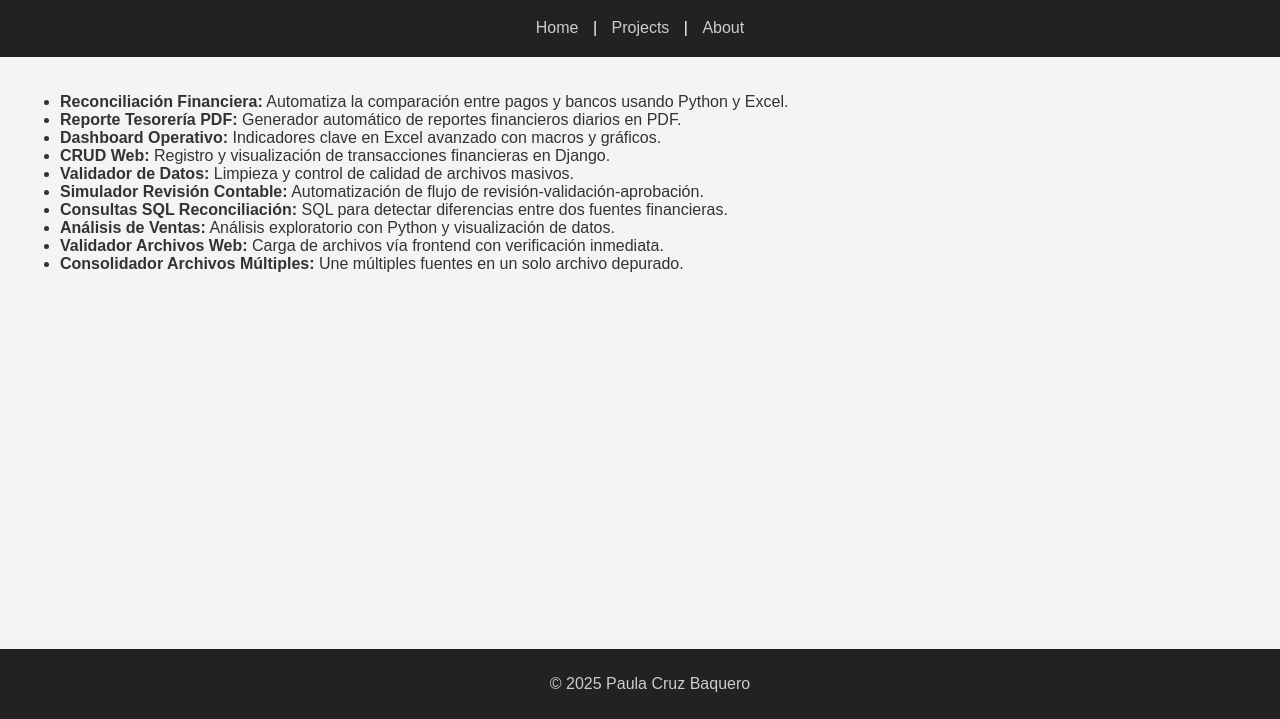
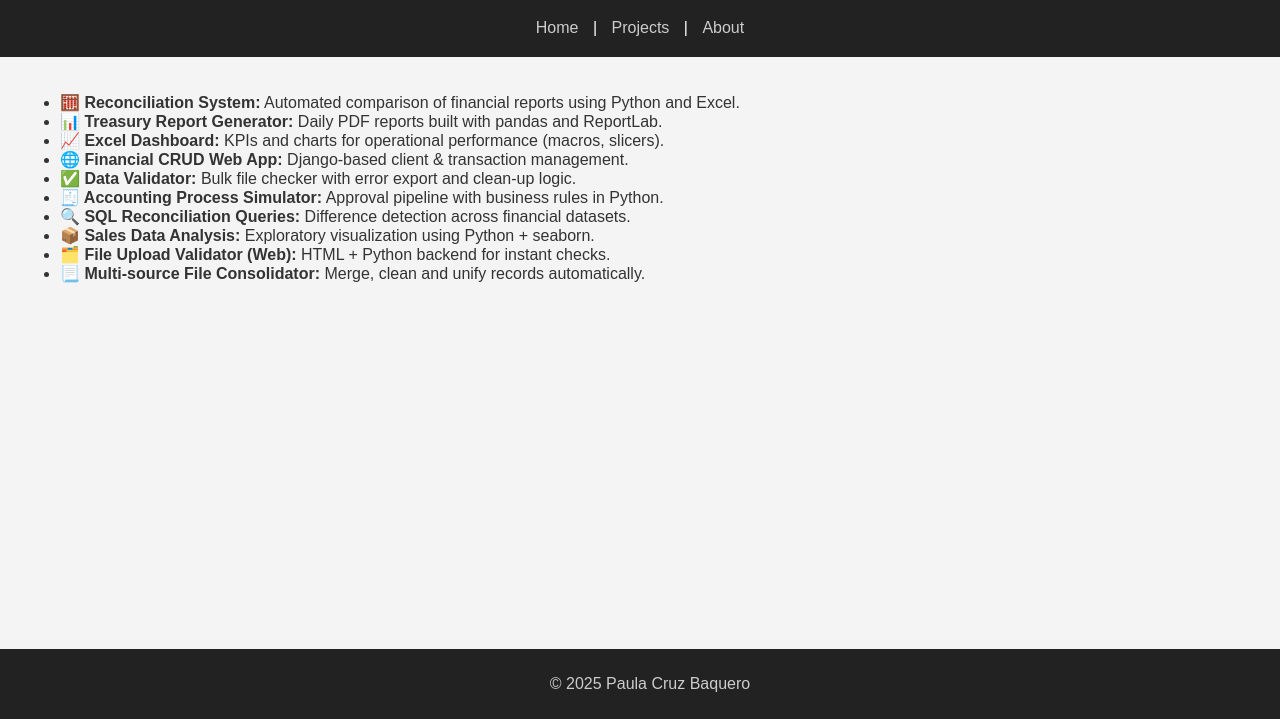
Before and after one commit to PaulaAndreaCruz/paulacruzbaquero.github.io, a plain HTML site: page projects.html in a window 1280 px wide. Shown: the part 81-800 px from the top of the page. Drawn offline with Linux system fonts and the light colour scheme.

Commit message:
Update projects.html

```diff
--- a/projects.html
+++ b/projects.html
@@ -18,16 +18,16 @@
     <main>
         <section>
             <ul>
-                <li><strong>Reconciliación Financiera:</strong> Automatiza la comparación entre pagos y bancos usando Python y Excel.</li>
-                <li><strong>Reporte Tesorería PDF:</strong> Generador automático de reportes financieros diarios en PDF.</li>
-                <li><strong>Dashboard Operativo:</strong> Indicadores clave en Excel avanzado con macros y gráficos.</li>
-                <li><strong>CRUD Web:</strong> Registro y visualización de transacciones financieras en Django.</li>
-                <li><strong>Validador de Datos:</strong> Limpieza y control de calidad de archivos masivos.</li>
-                <li><strong>Simulador Revisión Contable:</strong> Automatización de flujo de revisión-validación-aprobación.</li>
-                <li><strong>Consultas SQL Reconciliación:</strong> SQL para detectar diferencias entre dos fuentes financieras.</li>
-                <li><strong>Análisis de Ventas:</strong> Análisis exploratorio con Python y visualización de datos.</li>
-                <li><strong>Validador Archivos Web:</strong> Carga de archivos vía frontend con verificación inmediata.</li>
-                <li><strong>Consolidador Archivos Múltiples:</strong> Une múltiples fuentes en un solo archivo depurado.</li>
+                <li><strong>🧮 Reconciliation System:</strong> Automated comparison of financial reports using Python and Excel.</li>
+                <li><strong>📊 Treasury Report Generator:</strong> Daily PDF reports built with pandas and ReportLab.</li>
+                <li><strong>📈 Excel Dashboard:</strong> KPIs and charts for operational performance (macros, slicers).</li>
+                <li><strong>🌐 Financial CRUD Web App:</strong> Django-based client & transaction management.</li>
+                <li><strong>✅ Data Validator:</strong> Bulk file checker with error export and clean-up logic.</li>
+                <li><strong>🧾 Accounting Process Simulator:</strong> Approval pipeline with business rules in Python.</li>
+                <li><strong>🔍 SQL Reconciliation Queries:</strong> Difference detection across financial datasets.</li>
+                <li><strong>📦 Sales Data Analysis:</strong> Exploratory visualization using Python + seaborn.</li>
+                <li><strong>🗂️ File Upload Validator (Web):</strong> HTML + Python backend for instant checks.</li>
+                <li><strong>📃 Multi-source File Consolidator:</strong> Merge, clean and unify records automatically.</li>
             </ul>
         </section>
     </main>
```
